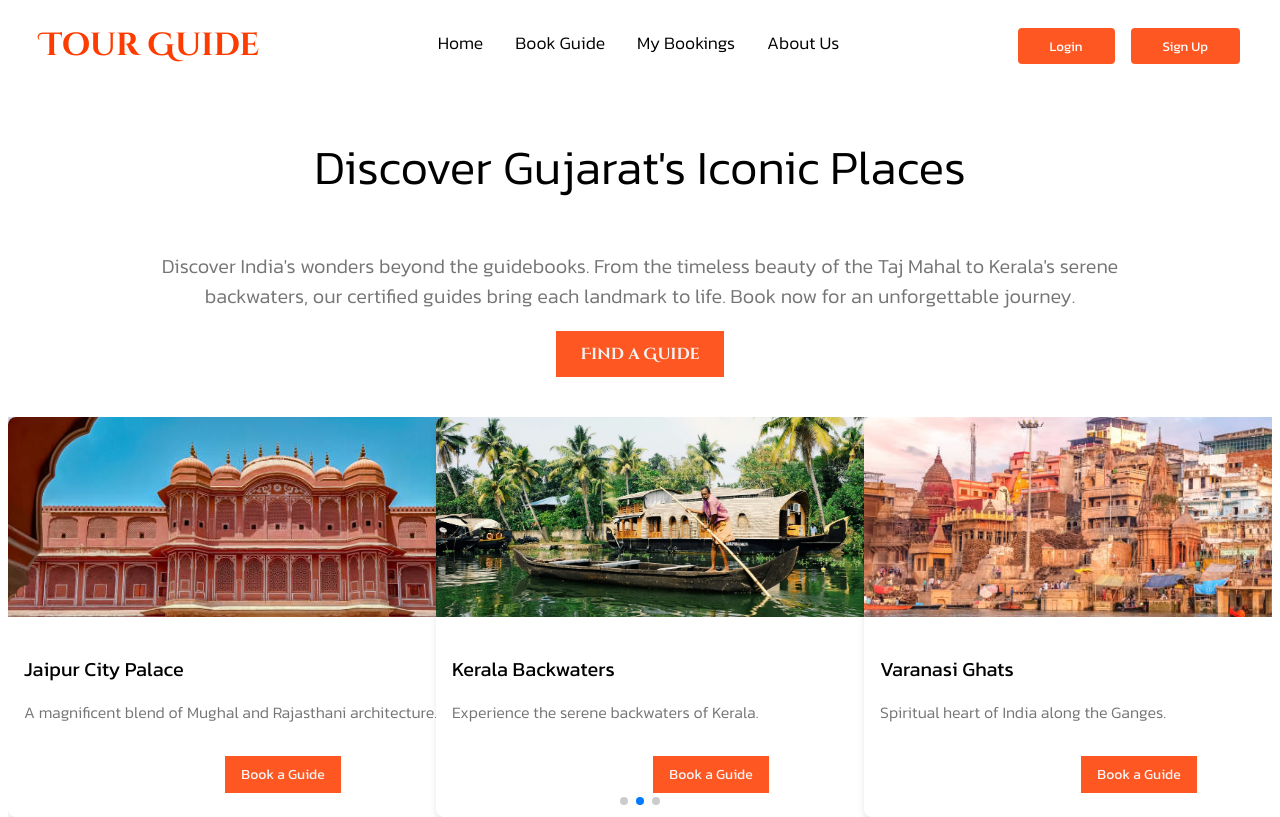
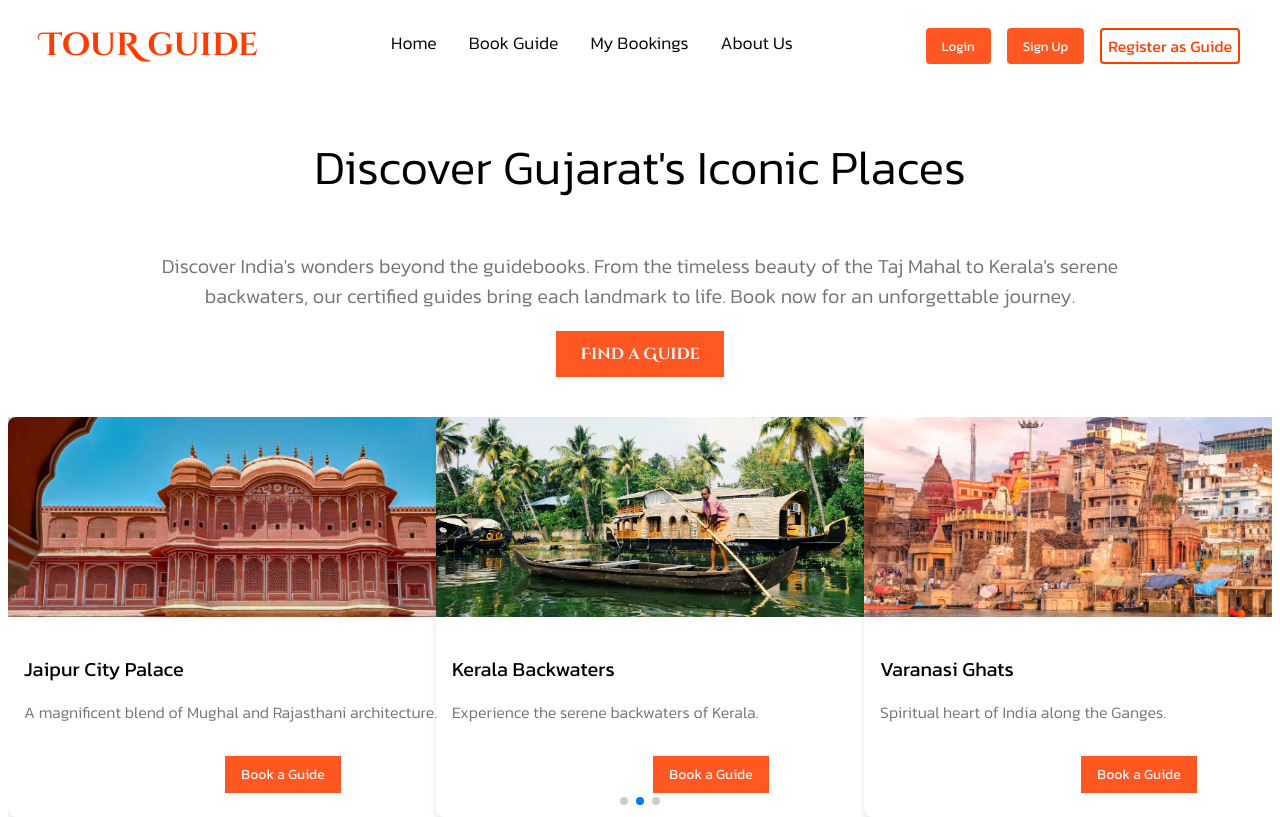
Before and after one commit to HIRANMALI/APP-with-PY, a Next.js app in the folder frontend/: page / in a window 1280 px wide. Built offline with nearby package versions, Linux system fonts and the light colour scheme.

Commit message:
updated confirmation

```diff
--- a/frontend/src/app/components/Navbar.jsx
+++ b/frontend/src/app/components/Navbar.jsx
@@ -14,7 +14,7 @@ function Navbar() {
 
   return (
     <nav className="navbar">
-      <div className={`navbar-brand ${cinzel.className}`}>Tour Guide</div>
+      <div className={`navbar-brand ${cinzel.className}`}>TouR guide</div>
       <div className="navbar-links">
         <Link href="/tourist" className="nav-link kanit-light">
           Home
@@ -42,6 +42,12 @@ function Navbar() {
         >
           Sign Up
         </button>
+        <button
+          className="secondary_auth-button kanit-medium"
+          onClick={() => router.push("/auth/SignUp")}
+        >
+          Register as Guide
+        </button>
       </div>
     </nav>
   );
--- a/frontend/src/app/styles/Navbar.scss
+++ b/frontend/src/app/styles/Navbar.scss
@@ -86,7 +86,7 @@ $text-color: black;
 
 /* Auth buttons */
 .auth-button {
-  padding: 0.5rem 2rem;
+  padding: 0.5rem 1rem;
   border: none;
   border-radius: 4px;
   background-color: $secondary-color;
@@ -96,6 +96,22 @@ $text-color: black;
 
   &:hover {
     background-color: $primary-color;
+  }
+}
+
+.secondary_auth-button {
+  padding: 0.5rem 1 rem;
+  border: 2px solid $primary-color;
+  border-radius: 4px;
+  background-color: #fff;
+  color: $primary-color;
+  font-size: medium;
+  cursor: pointer;
+  transition: background-color 0.3s ease;
+
+  &:hover {
+  color: #fff;
+  background-color: $primary-color;
   }
 }
 
```
Also changed, not shown: frontend/src/app/tourist/booking/confirmation.jsx (deleted, +0 -19 lines), frontend/src/app/tourist/booking/confirmation/page.jsx (added, +22 -0 lines), frontend/src/app/tourist/booking/page.jsx (+10 -2 lines).
